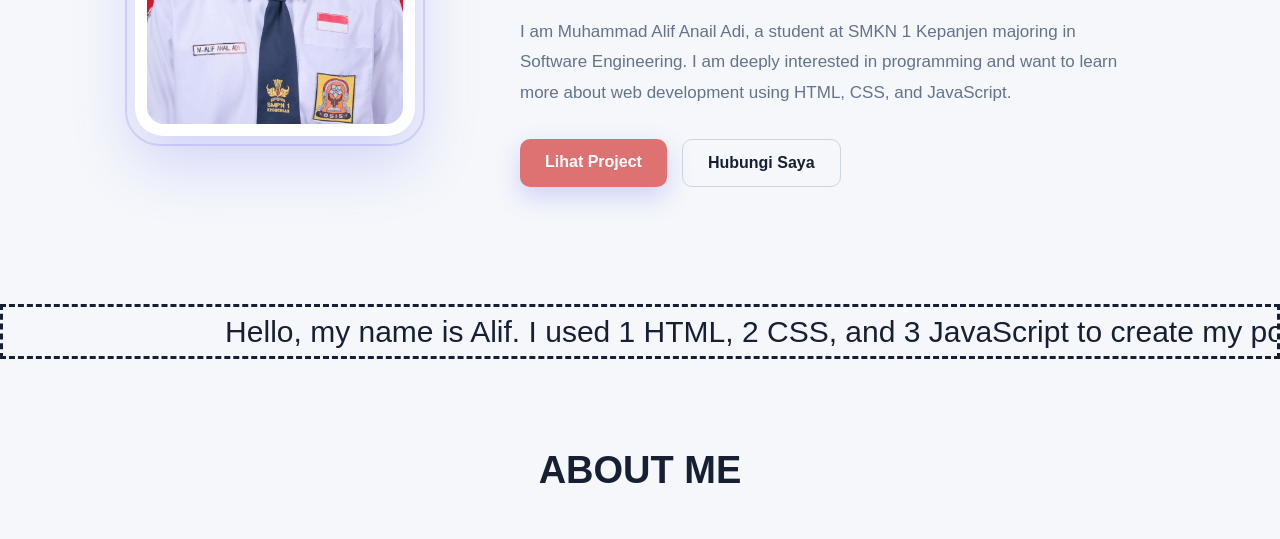
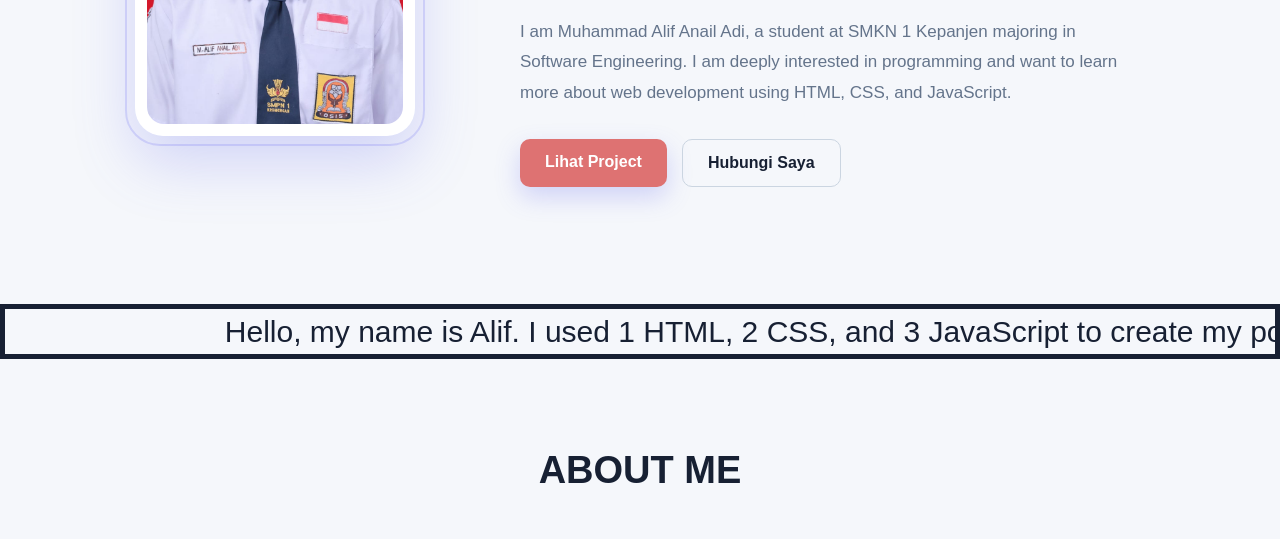
Before and after one commit to alif497/tugas-4-portofolio, a plain HTML site: page index.html in a window 1280 px wide. Shown: the part 496-1035 px from the top of the page. Drawn offline with Linux system fonts and the light colour scheme.

Commit message:
menambahkan update baru

```diff
--- a/script.js
+++ b/script.js
@@ -7,7 +7,7 @@ document.addEventListener("DOMContentLoaded", () => {
         }, 1500);
     }
 
-    // 2. Dark / Light Theme Toggle
+
     const themeButton = document.getElementById("themeButton");
     if (themeButton) {
         themeButton.addEventListener("click", () => {
--- a/style.css
+++ b/style.css
@@ -893,7 +893,7 @@ footer {
     height: 55px;
     margin: 0 auto;
     overflow: hidden;
-    border-style: dashed;
+    border: 5px solid ;
     white-space: nowrap;
     display: flex;
     align-items: center;
```
